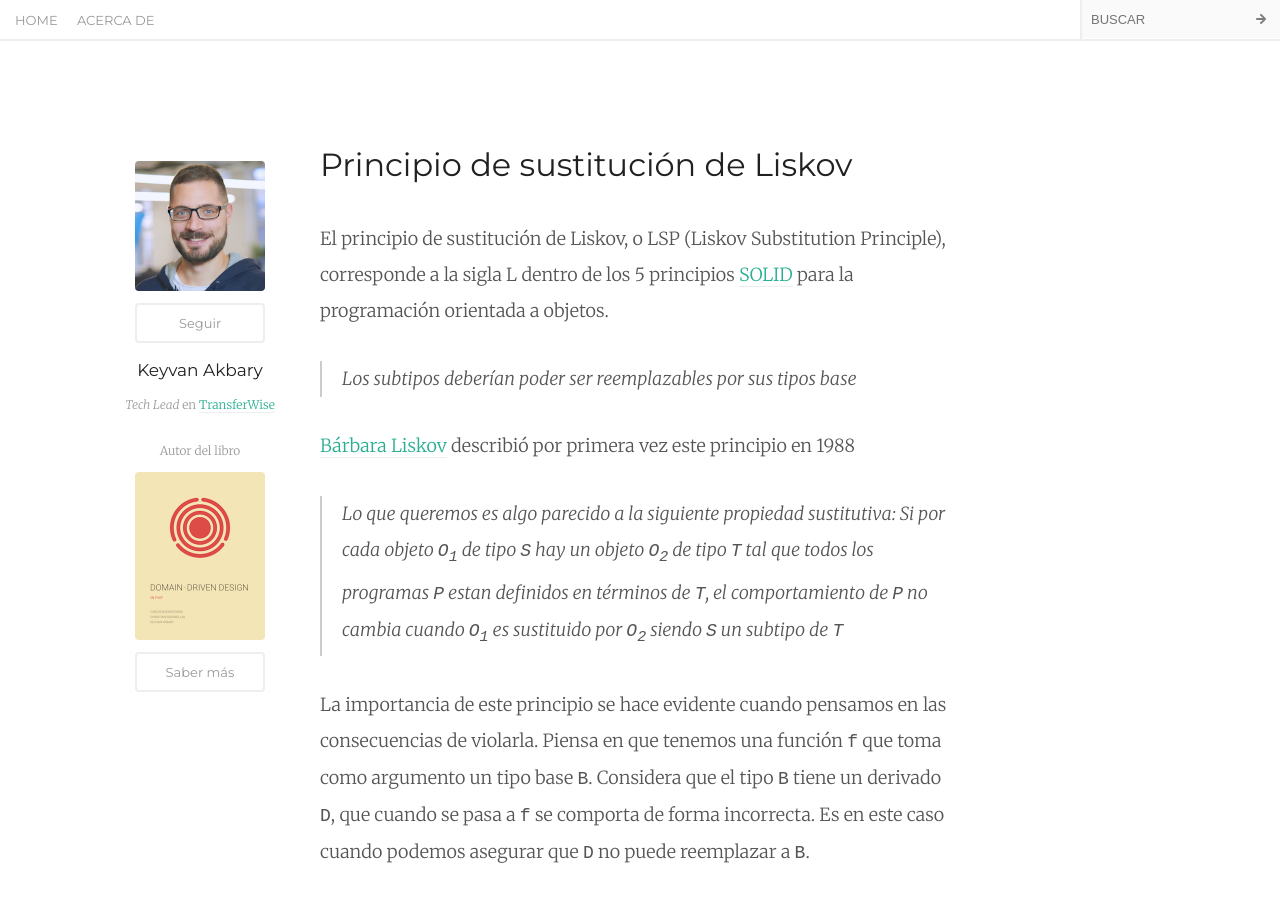
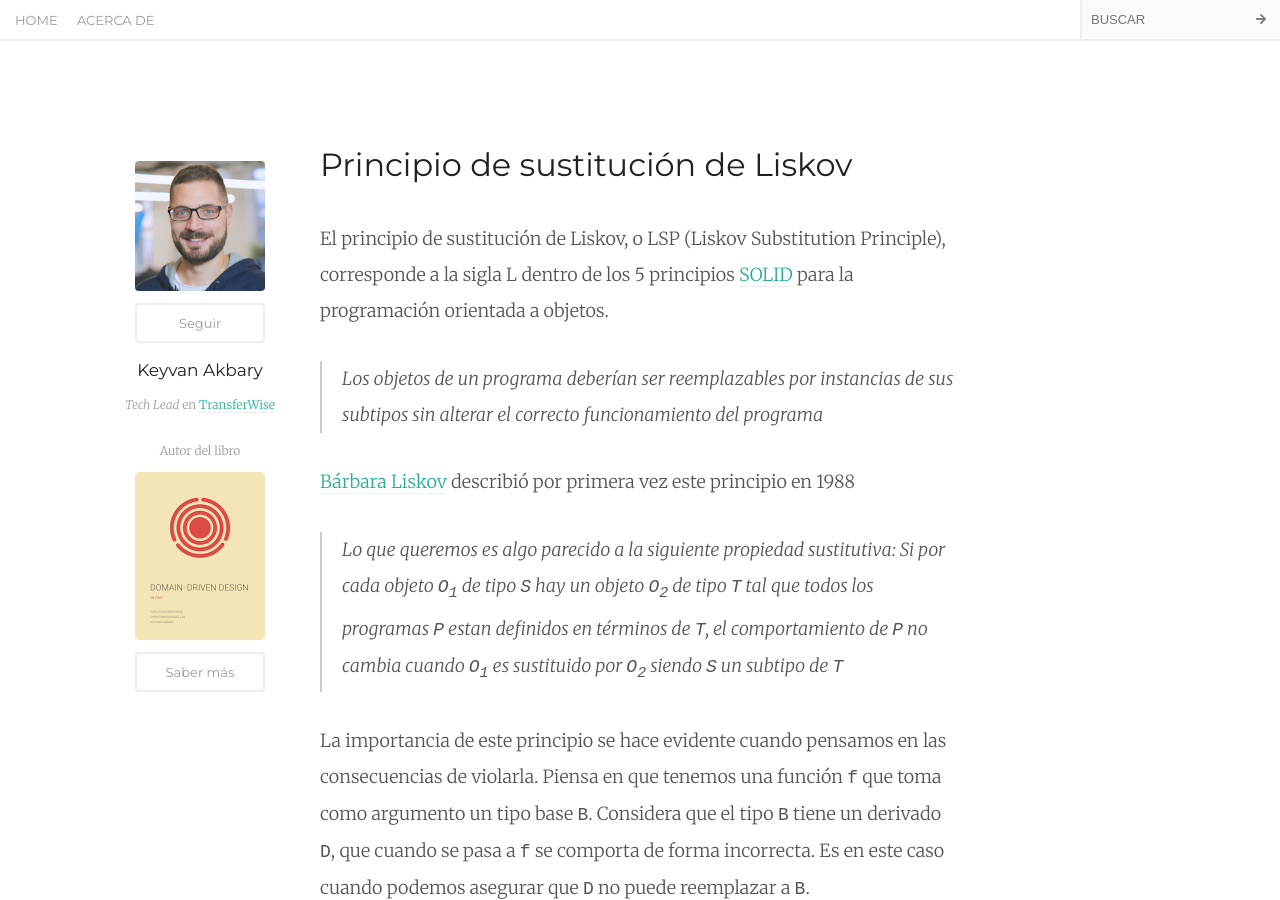
Before and after one commit to keyvanakbary/keyvanakbary.com, a Jekyll site: the page built from _posts/2014-04-19-principio-de-sustitucion-de-liskov.md, in a window 1280 px wide and 900 px high. Built offline with Jekyll 4.4.1, drawn with Linux system fonts in a browser that asks for light colours; nearby versions of some CDN libraries; comment, search, counter and statistics services are not loaded.

Commit message:
Avoid ambiguity on principle definition

````diff
--- a/_posts/2014-04-19-principio-de-sustitucion-de-liskov.md
+++ b/_posts/2014-04-19-principio-de-sustitucion-de-liskov.md
@@ -7,11 +7,12 @@ references:
     - {title: "Clean Code", url: "http://amzn.to/1ufbMlI"}
     - {title: "Agile Software Development", url: "http://amzn.to/1w8pZpY"}
     - {title: "Barbara Liskov Interview", url: "http://www.infoq.com/interviews/barbara-liskov"}
+    - {title: "Object Mentor on LSP", url: "https://web.archive.org/web/20150905081111/http://www.objectmentor.com/resources/articles/lsp.pdf"}
 ---
 
-El principio de sustitución de Liskov, o LSP (Liskov Substitution Principle), corresponde a la sigla L dentro de los 5 principios [SOLID](http://wikipedia.com/SOLID) para la programación orientada a objetos.
+El principio de sustitución de Liskov, o LSP (Liskov Substitution Principle), corresponde a la sigla L dentro de los 5 principios [SOLID](https://en.wikipedia.org/wiki/SOLID) para la programación orientada a objetos.
 
-> Los subtipos deberían poder ser reemplazables por sus tipos base
+> Los objetos de un programa deberían ser reemplazables por instancias de sus subtipos sin alterar el correcto funcionamiento del programa
 
 <!--more-->
 
@@ -21,6 +22,7 @@ El principio de sustitución de Liskov, o LSP (Liskov Substitution Principle), c
 La importancia de este principio se hace evidente cuando pensamos en las consecuencias de violarla. Piensa en que tenemos una función `f` que toma como argumento un tipo base `B`. Considera que el tipo `B` tiene un derivado `D`, que cuando se pasa a `f` se comporta de forma incorrecta. Es en este caso cuando podemos asegurar que `D` no puede reemplazar a `B`.
 
 ## Ejemplo de violación de LSP
+
 Considera el siguiente código como parte de una aplicación
 
 ```php?start_inline=1
````
